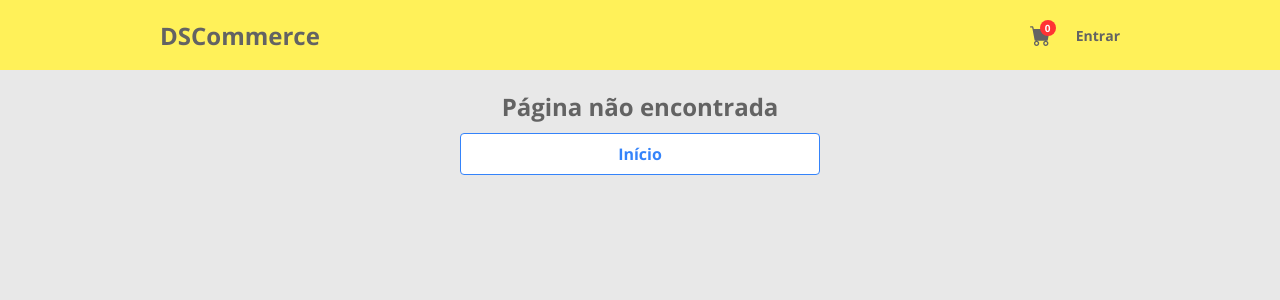
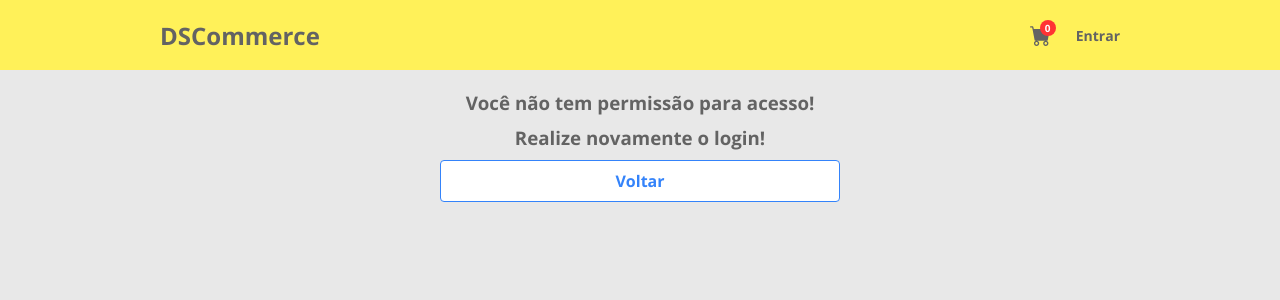
Before and after one commit to Baggio25/dscommerce, a React (Vite) app in the folder frontend/: page /forbidden in a window 1280 px wide. Before the commit this address led to /not-found. Shown: the top 300 px of the page. Built offline with nearby package versions, Linux system fonts and the light colour scheme.

Commit message:
Access control route level

```diff
--- a/frontend/src/App.tsx
+++ b/frontend/src/App.tsx
@@ -1,5 +1,5 @@
 import { useState } from "react";
-import { BrowserRouter, Navigate, Route, Routes, unstable_HistoryRouter as HistoryRouter } from "react-router-dom";
+import { Navigate, Route, Routes, unstable_HistoryRouter as HistoryRouter } from "react-router-dom";
 
 import { ProductDetails } from "./routes/ClientHome/ProductDetails";
 import { ClientHome } from "./routes/ClientHome";
@@ -15,6 +15,7 @@ import { history } from "./utils/history";
 
 import * as cartRepository from "./localstorage/cart-repository";
 import { PrivateRoute } from "./components/PrivateRoute";
+import { PageForbidden } from "./routes/ClientHome/PageForbidden";
 
 function App() {
   const [contextCartCount, setContextCartCount] = useState<number>(cartRepository.count);
@@ -40,7 +41,7 @@ function App() {
 
           <Route path="/admin/"
             element={
-              <PrivateRoute>
+              <PrivateRoute roles={["ROLE_ADMIN"]}>
                 <Admin />
               </PrivateRoute>
             }
@@ -49,6 +50,7 @@ function App() {
           </Route>
 
           <Route path="not-found" element={<PageNotFound />} />
+          <Route path="forbidden" element={<PageForbidden />} />
           <Route path="*" element={<Navigate to="not-found" />} />
         </Routes>
       </HistoryRouter>
--- a/frontend/src/components/PrivateRoute/index.tsx
+++ b/frontend/src/components/PrivateRoute/index.tsx
@@ -1,13 +1,19 @@
 import { Navigate } from "react-router-dom";
 
 import * as authService from "../../services/auth-service";
+import { RoleEnum } from "../../models/auth";
 
 type Props = {
   children: JSX.Element;
+  roles?: RoleEnum[];
 }
-export function PrivateRoute({ children }: Props) {
+export function PrivateRoute({ children, roles = [] }: Props) {
   if (!authService.isAuthenticated()) {
     return <Navigate to="/login" />;
   }
+
+  if(!authService.hasAnyRoles(roles)) {
+    return <Navigate to="/forbidden" />;
+  }
   return children;
 }
--- a/frontend/src/routes/ClientHome/Login/index.tsx
+++ b/frontend/src/routes/ClientHome/Login/index.tsx
@@ -47,7 +47,7 @@ export function Login() {
                   name="username"
                   value={formData.username}
                   onChange={handleInputChange}
-                  className="dsc-form-control dsc-input-error"
+                  className="dsc-form-control"
                   type="text"
                   placeholder="E-mail"
                   autoFocus
--- /dev/null
+++ b/frontend/src/routes/ClientHome/PageForbidden/index.tsx
@@ -0,0 +1,19 @@
+import { ButtomInverse } from "../../../components/ButtonInverse";
+import { HeaderClient } from "../../../components/HeaderClient";
+
+import "./styles.css";
+
+export function PageForbidden() {
+  return (
+    <>
+      <HeaderClient />
+      <div className="dsc-container">
+        <div className="dsc-forbidden">
+          <h3>Você não tem permissão para acesso!</h3>
+          <h3>Realize novamente o login!</h3>
+          <ButtomInverse text="Voltar" url="/login"/>
+        </div>
+      </div>
+    </>
+  );
+}
--- /dev/null
+++ b/frontend/src/routes/ClientHome/PageForbidden/styles.css
@@ -0,0 +1,10 @@
+.dsc-forbidden {
+  text-align: center;
+  margin: 0 auto;
+  max-width: 400px;
+}
+
+.dsc-forbidden h3{
+  margin-bottom: 10px;
+  color: var(--gray-700);
+}
```
